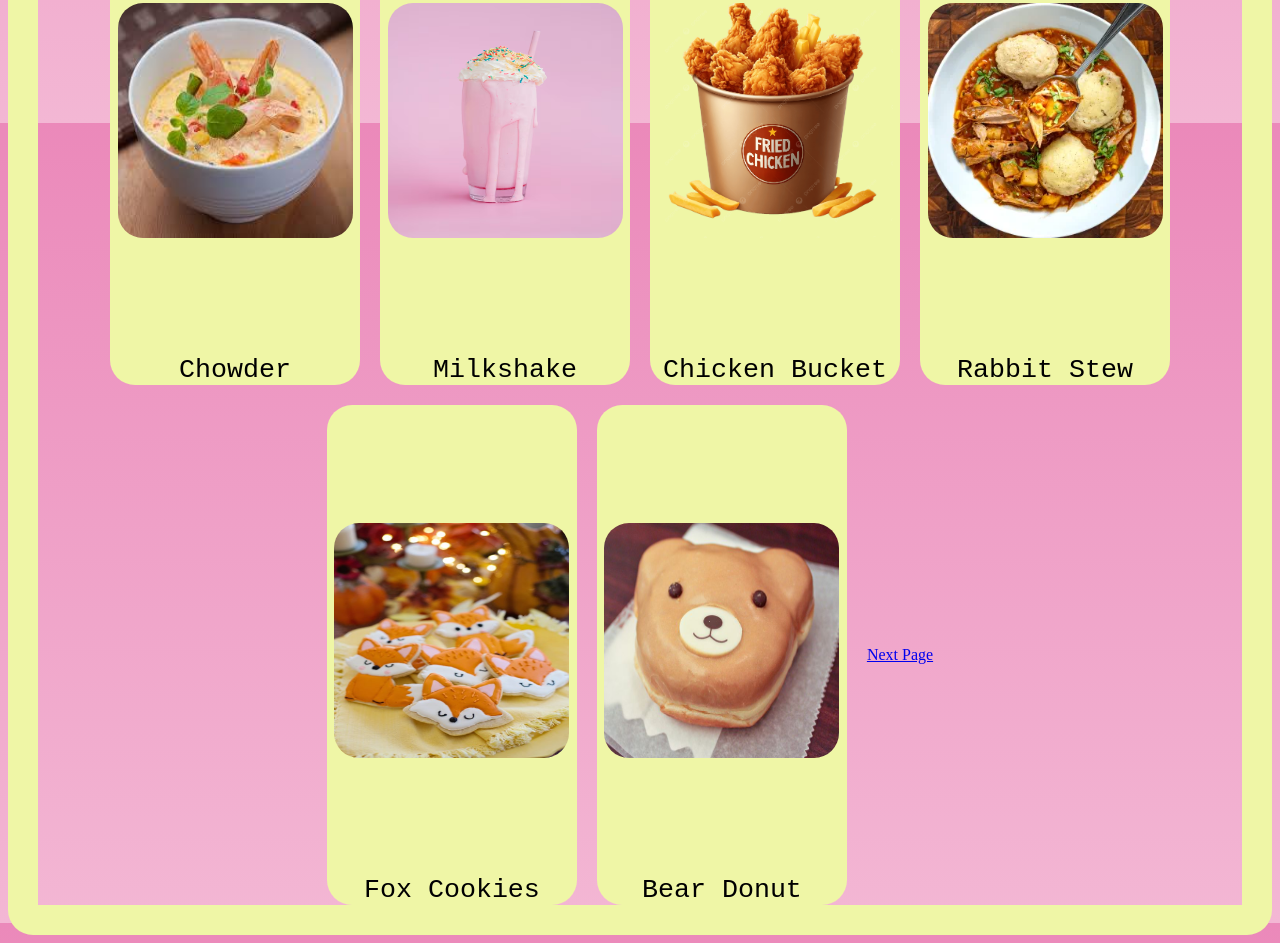
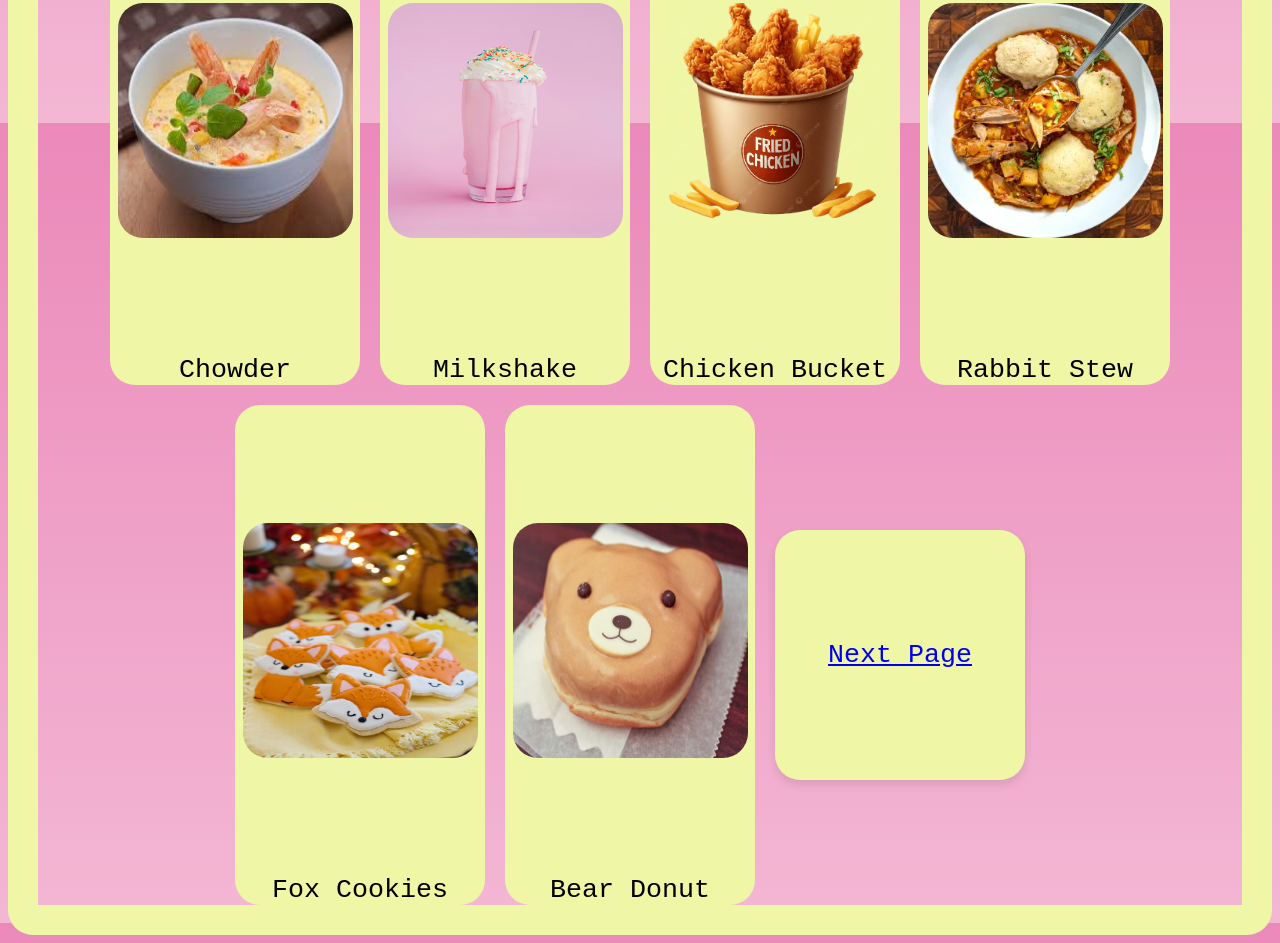
Before and after one commit to Krow-art/Chica, a plain HTML site: page Page2.html in a window 1280 px wide. Shown: the part 677-1620 px from the top of the page. Drawn offline with Linux system fonts and the light colour scheme.

Commit message:
Update style.css

```diff
--- a/style.css
+++ b/style.css
@@ -39,4 +39,50 @@ body{
 	justify-content: center;
 	align-items: flex-end;
 	flex-wrap: wrap;
+
 }
+.box2{
+
+	border-radius: 25px;
+	height: 250px;
+	width: 250px;
+	background-color:#eff6a6;
+	font-size: 20pt;
+
+
+	font-family: monospace;
+
+	display: flex;
+	justify-content: center;
+	align-items: center;
+	flex-wrap: wrap;
+
+
+cursor: pointer;
+		transition: transform 0.2s ease;
+		box-shadow: 0 5px 10px rgba(0, 0, 0, 0.1);
+
+
+		left: 855px;
+			top:500px;
+
+
+	}
+
+	.box2:active {
+		transform: scale(0.96);
+	}
+	.button::before,
+	.button::after{
+	content: "" ;
+	position: absolute;
+	transform: translate(-50%);
+
+}
+.box2::before{
+	top: -70%;
+
+}
+	.box2::after{
+		bottom: -70%;
+	}
```
